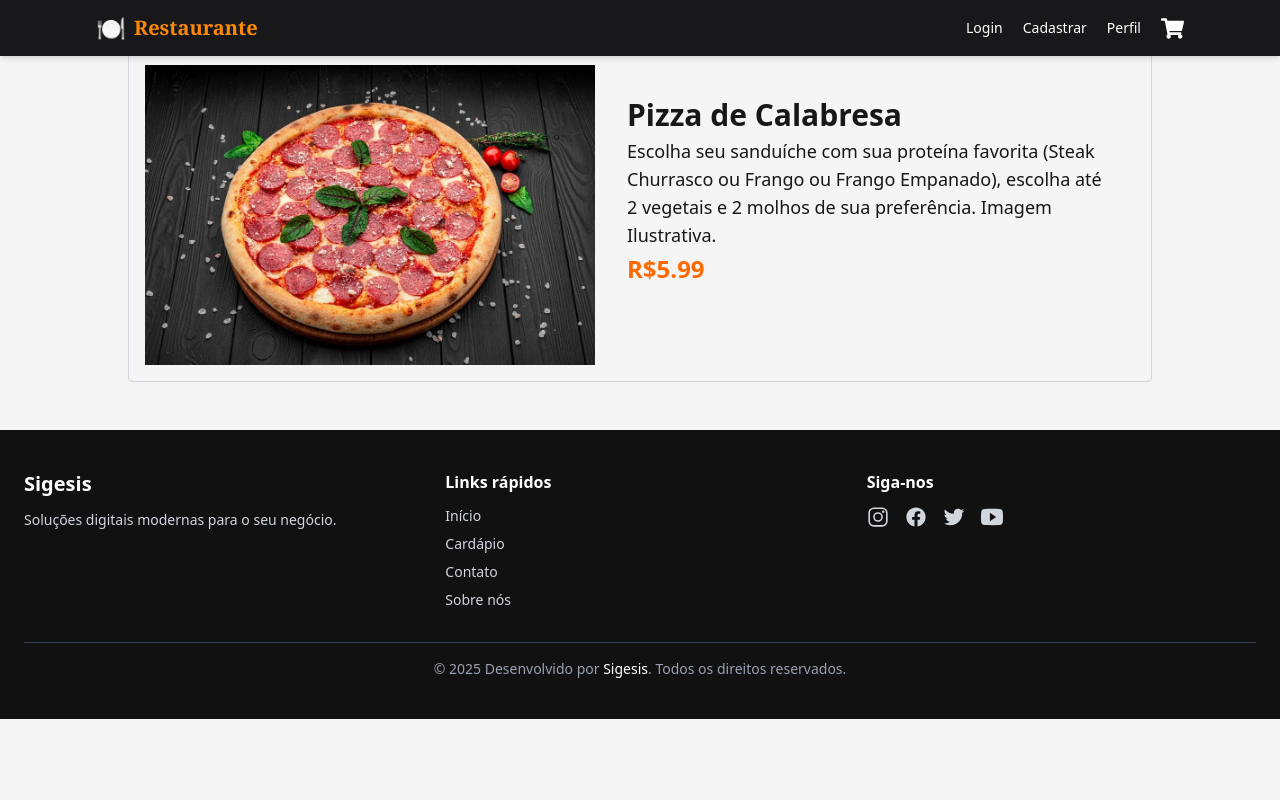
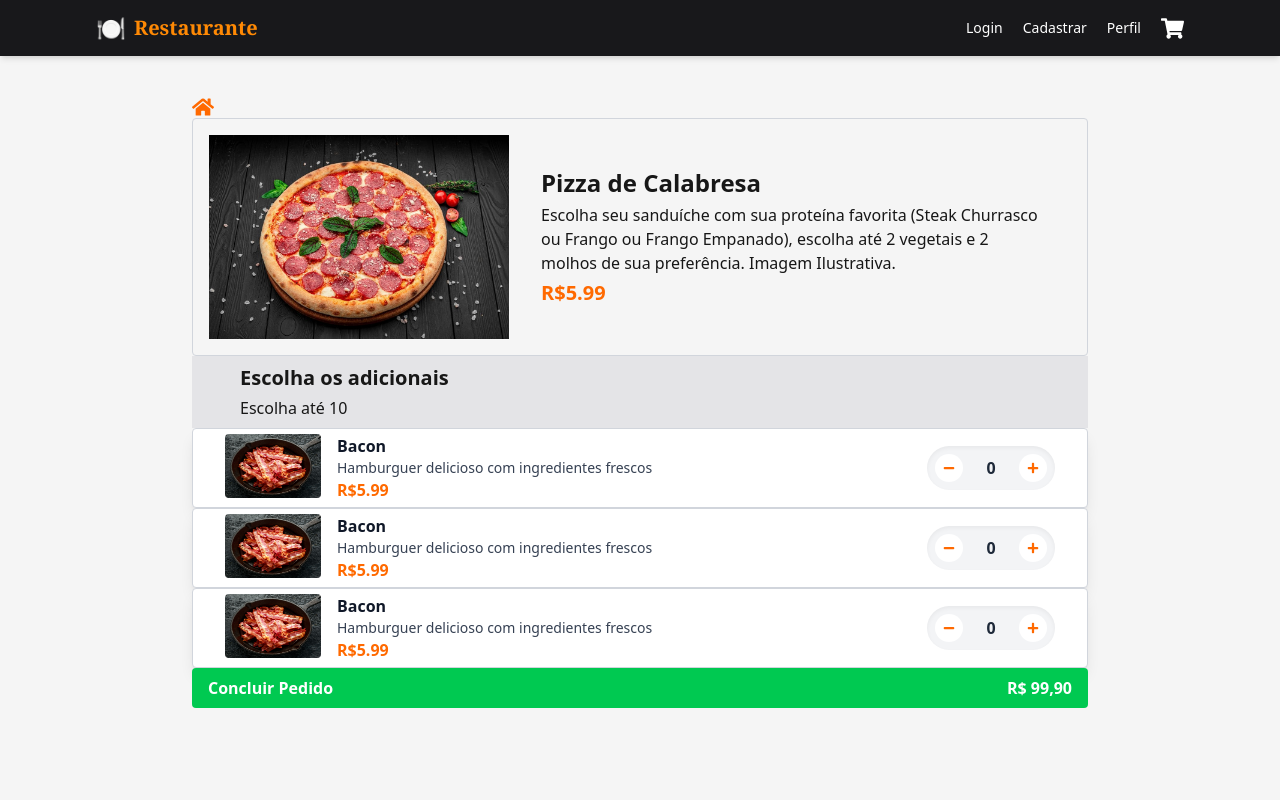
Before and after one commit to mattandrade87/projeto-menu-sigesis, a Next.js app: page /cadastro in a window 1280 px wide. Shown: the top 800 px of the page. Built offline with nearby package versions, Linux system fonts and the light colour scheme.

Commit message:
refactor

```diff
--- a/src/app/[slug]/components/Pedido.jsx
+++ b/src/app/[slug]/components/Pedido.jsx
@@ -3,15 +3,15 @@ import Image from "next/image";
 export default function Pedido() {
   return (
     <div className="relative flex p-4  rounded overflow-hidden border border-gray-300">
-      <Image src={"/pizza.jpg"} alt="pizza" width={450} height={450} />
+      <Image src={"/pizza.jpg"} alt="pizza" width={300} height={300} />
       <div className="p-8 relative flex flex-col gap-1">
-        <h1 className="font-bold text-3xl">Pizza de Calabresa</h1>
-        <h2 className="text-lg">
+        <h1 className="font-bold text-2xl">Pizza de Calabresa</h1>
+        <h2 className="">
           Escolha seu sanduíche com sua proteína favorita (Steak Churrasco ou
           Frango ou Frango Empanado), escolha até 2 vegetais e 2 molhos de sua
           preferência. Imagem Ilustrativa.
         </h2>
-        <p className=" text-2xl text-orange-500 font-semibold">R$5.99</p>
+        <p className=" text-xl text-orange-500 font-semibold">R$5.99</p>
       </div>
     </div>
   );
--- a/src/app/[slug]/page.jsx
+++ b/src/app/[slug]/page.jsx
@@ -1,15 +1,48 @@
 import Header from "../../components/Header";
 import Footer from "../../components/Footer";
-import Image from "next/image";
+
 import Pedido from "./components/Pedido";
+import FoodCardResumido from "./components/AdicionaisCard";
+import AdicionaisCard from "./components/AdicionaisCard";
+import Bridge from "./components/Bridge";
+import BotaoHome from "../../components/BotaoHome";
+import ConcluirButton from "./components/ConcluirButton";
 
 export default function Page({ params }) {
   return (
     <div>
       <Header />
-      <main className="mx-auto container px-32 py-12">
+
+      <main className="mx-auto container min-h-screen pt-24 max-w-4xl">
+        <BotaoHome />
         <Pedido />
+        <Bridge />
+        <div>
+          <AdicionaisCard
+            key={1}
+            name="Bacon"
+            description="Hamburguer delicioso com ingredientes frescos"
+            price="R$5.99"
+            imageUrl="/bacon.jpg"
+          />
+          <AdicionaisCard
+            key={2}
+            name="Bacon"
+            description="Hamburguer delicioso com ingredientes frescos"
+            price="R$5.99"
+            imageUrl="/bacon.jpg"
+          />
+          <AdicionaisCard
+            key={3}
+            name="Bacon"
+            description="Hamburguer delicioso com ingredientes frescos"
+            price="R$5.99"
+            imageUrl="/bacon.jpg"
+          />
+        </div>
+        <ConcluirButton />
       </main>
+
       <Footer />
     </div>
   );
--- a/src/app/perfil/page.jsx
+++ b/src/app/perfil/page.jsx
@@ -1,3 +1,4 @@
+import BotaoHome from "../../components/BotaoHome";
 import Header from "../../components/Header";
 import CardPerfil from "./components/CardPerfil";
 
@@ -5,7 +6,10 @@ export default function Profile() {
   return (
     <>
       <Header />
-      <div className="flex justify-center items-start min-h-screen pt-24 bg-gray-50">
+      <div className="pt-24 px-32 bg-gray-50">
+        <BotaoHome />
+      </div>
+      <div className="flex justify-center items-start min-h-screen  bg-gray-50">
         <div className="w-full max-w-2xl px-32 ">
           <h1 className="text-3xl font-semibold text-gray-800 ">Meus dados</h1>
           <CardPerfil
@@ -17,6 +21,10 @@ export default function Profile() {
             subtitulo={"E-mail e Telefone"}
           />
           <CardPerfil titulo={"Endereço"} subtitulo={"Rua, Número, Bairro"} />
+          <CardPerfil
+            titulo={"Pedidos"}
+            subtitulo={"Confira informações dos seus pedidos"}
+          />
         </div>
       </div>
     </>
--- a/src/components/CardapioSection.jsx
+++ b/src/components/CardapioSection.jsx
@@ -1,15 +1,13 @@
 import FoodCardDestaque from "./FoodCardDestaque";
 import FoodCardGeral from "./FoodCardGeral";
-import VejaMaisButton from "./VejaMaisButton";
+
 import { acaiData, hamrburgerData, pizzaData } from "../mock/FoodMock";
 
 export default function CardapioSection() {
   return (
     <div className="mx-auto container  2xl:px-22  px-4 pb-4">
-      <div className="flex justify-between items-center">
-        <h1 className="text-xl font-bold">Destaques da Semana</h1>
-        <VejaMaisButton />
-      </div>
+      <h1 className="text-xl font-bold">Destaques da Semana</h1>
+
       <div className="flex gap-3 mt-2 overflow-x-auto pb-5">
         <FoodCardDestaque
           name="Açai"
--- a/src/components/VejaMaisButton.jsx
+++ /dev/null
@@ -1,12 +0,0 @@
-import Link from "next/link";
-
-export default function VejaMaisButton() {
-  return (
-    <Link
-      href="/veja-mais"
-      className="text-orange-500 font-semibold hover:underline"
-    >
-      Veja Mais
-    </Link>
-  );
-}
```
